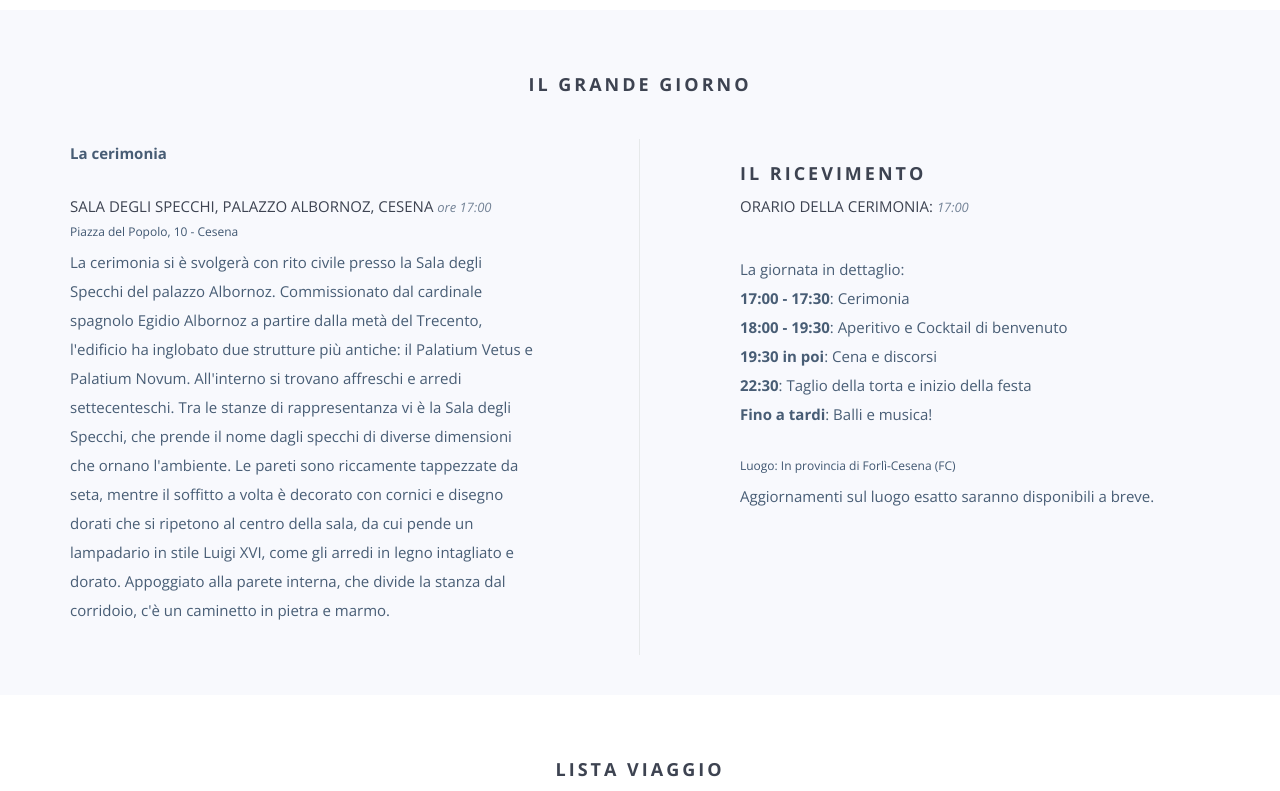
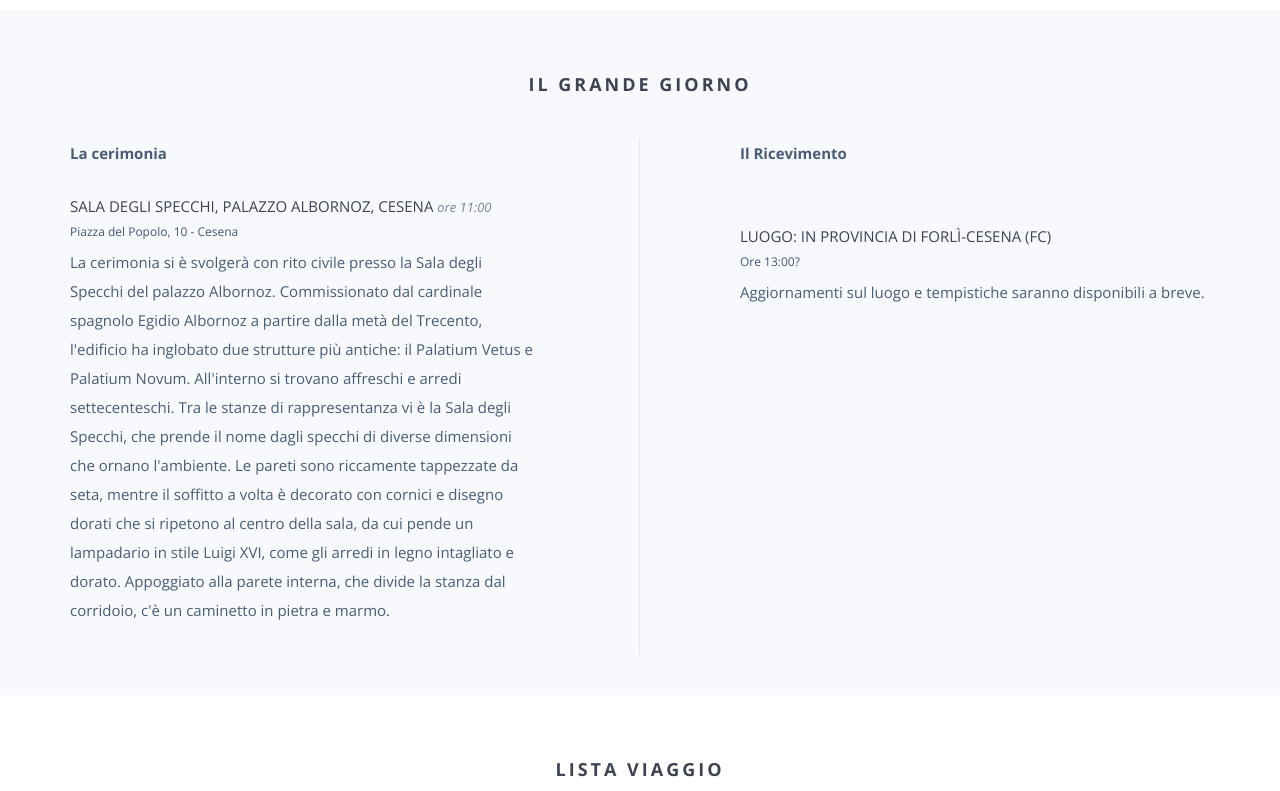
Before and after one commit to MatteoMagnini/wedding-matteo-aqila, a plain HTML site: page index.html in a window 1280 px wide. Shown: the part 940-1731 px from the top of the page. Drawn offline with nearby package versions, Linux system fonts and the light colour scheme; some packages are replaced by stand-ins of ours.

Commit message:
fix: time and party

```diff
--- a/index.html
+++ b/index.html
@@ -110,7 +110,7 @@
                 <div class="wp3">
                     <p><strong>La cerimonia</strong></p>
 
-                    <h5>Sala degli Specchi, palazzo Albornoz, Cesena <span class="time">Ore 17:00</span></h5>
+                    <h5>Sala degli Specchi, palazzo Albornoz, Cesena <span class="time">Ore 11:00</span></h5>
 					<h6>Piazza del Popolo, 10 - Cesena</h6>
                     <p>La cerimonia si è svolgerà con rito civile presso la Sala degli Specchi del palazzo Albornoz.
                         Commissionato dal cardinale spagnolo Egidio Albornoz a partire dalla metà del Trecento, l'edificio ha inglobato due strutture più antiche: il Palatium Vetus e Palatium Novum.
@@ -123,19 +123,11 @@
             </div>
             <div class="col-md-6 col-sm-12 col-xs-12 rightcol">
                 <div class="wp4">
-                      <h3>Il Ricevimento</h3>
-                      <h5>Orario della Cerimonia: <span class="time">17:00</span></h5>
-                      <p>
-                          <p>
-                             La giornata in dettaglio:<br>
-                             <strong>17:00 - 17:30</strong>: Cerimonia<br>
-                             <strong>18:00 - 19:30</strong>: Aperitivo e Cocktail di benvenuto<br>
-                             <strong>19:30 in poi</strong>: Cena e discorsi<br>
-                             <strong>22:30</strong>: Taglio della torta e inizio della festa<br>
-                             <strong>Fino a tardi</strong>: Balli e musica!
-                          </p>
-                    <h6>Luogo: In provincia di Forlì-Cesena (FC)</h6>
-                    <p>Aggiornamenti sul luogo esatto saranno disponibili a breve.</p>
+                    <p><strong>Il Ricevimento<p></strong>
+
+                    <h5>Luogo: In provincia di Forlì-Cesena (FC)</h5>
+                    <h6>Ore 13:00?</h6>
+                    <p>Aggiornamenti sul luogo e tempistiche saranno disponibili a breve.</p>
                 </div>
             </div>
 
```
